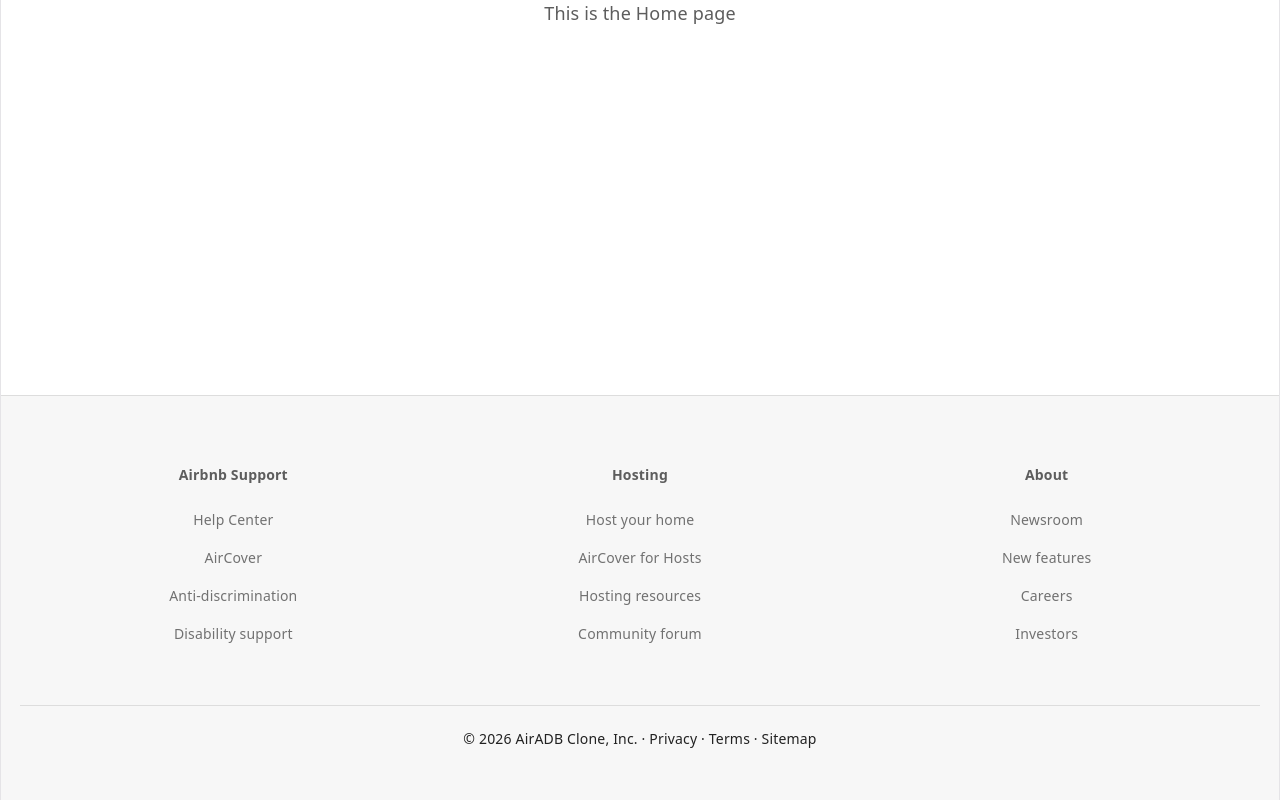
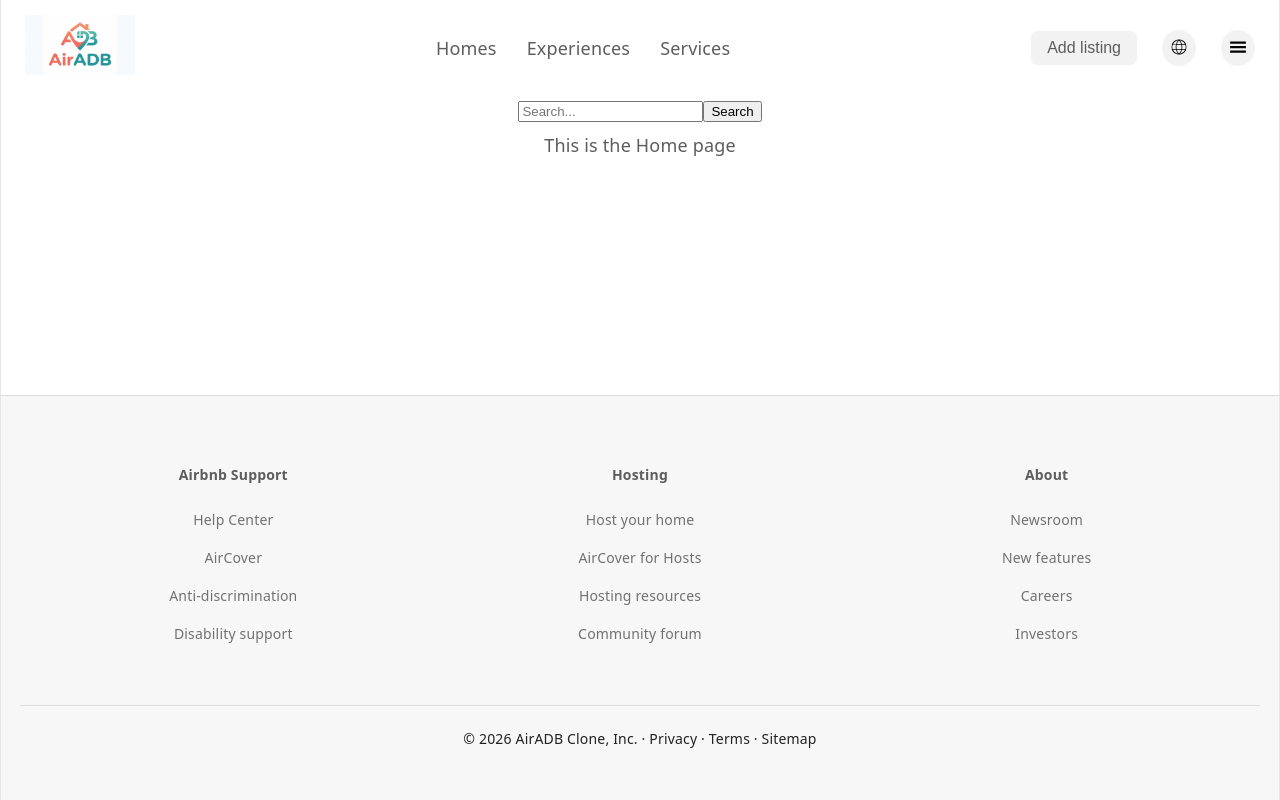
Before and after one commit to beejay321/AirADB, a React (Vite) app: page / in a window 1280 px wide. Built offline with nearby package versions, Linux system fonts and the light colour scheme; the HTML template or start-up script is replaced by a standard one.

Commit message:
Navbar-implementation

```diff
--- a/src/App.jsx
+++ b/src/App.jsx
@@ -2,7 +2,7 @@ import { Routes, Route } from "react-router";
 import Homepage from "./pages/Homepage";
 import NotFoundPage from "./pages/NotFoundPage";
 import Footer from "./components/Footer.jsx";
-import Navbar from "./components/Navbar";
+import Navbar from "./components/Navbar.jsx";
 import "./App.css";
 function App() {
   return (
@@ -14,6 +14,7 @@ function App() {
     }}>
 
       <main style={{ flex: 1 }}>
+        <Navbar />
         <Routes>
           <Route path="/" element={<Homepage />} />
           <Route path="*" element={<NotFoundPage />} />
```
